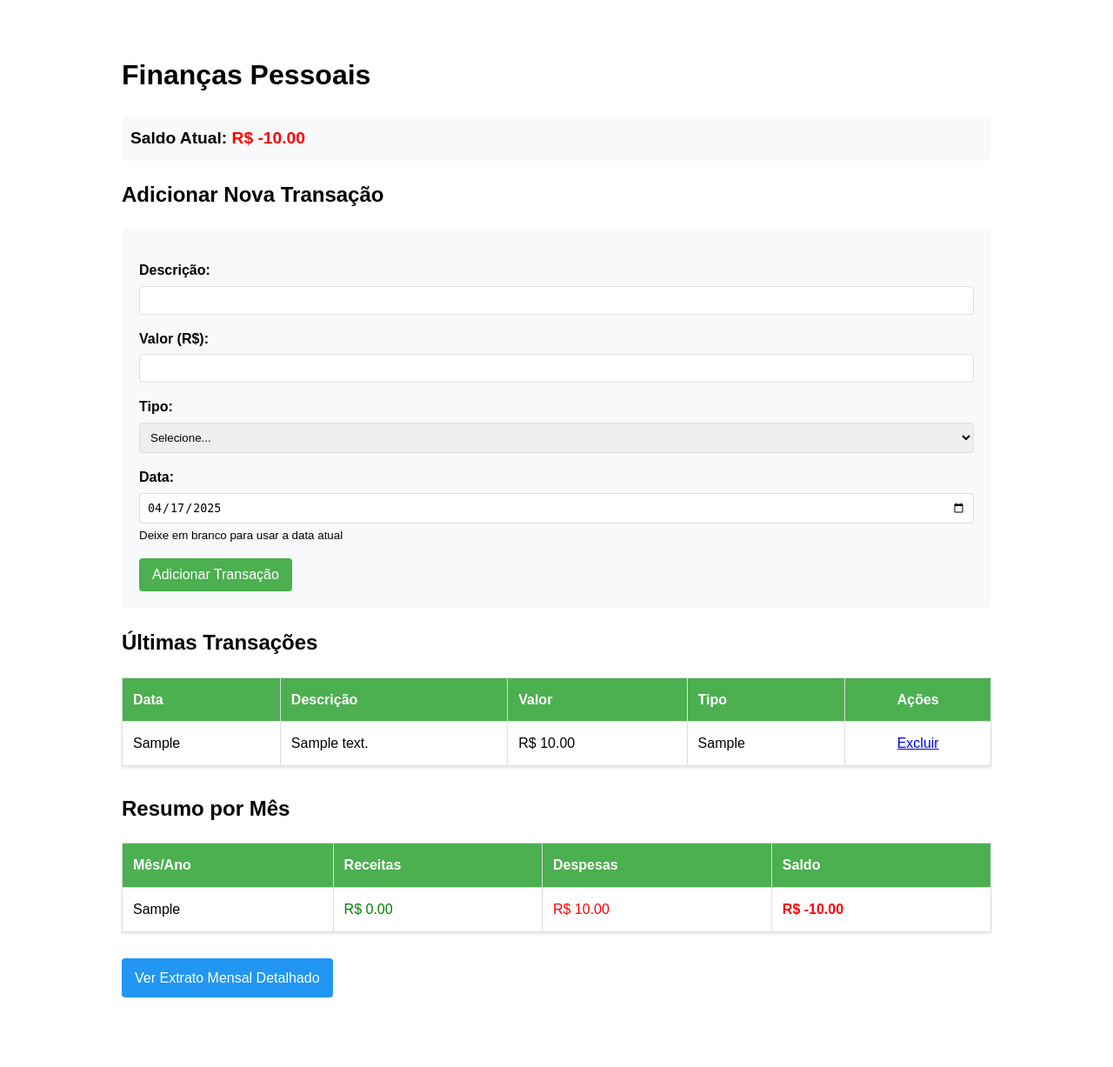
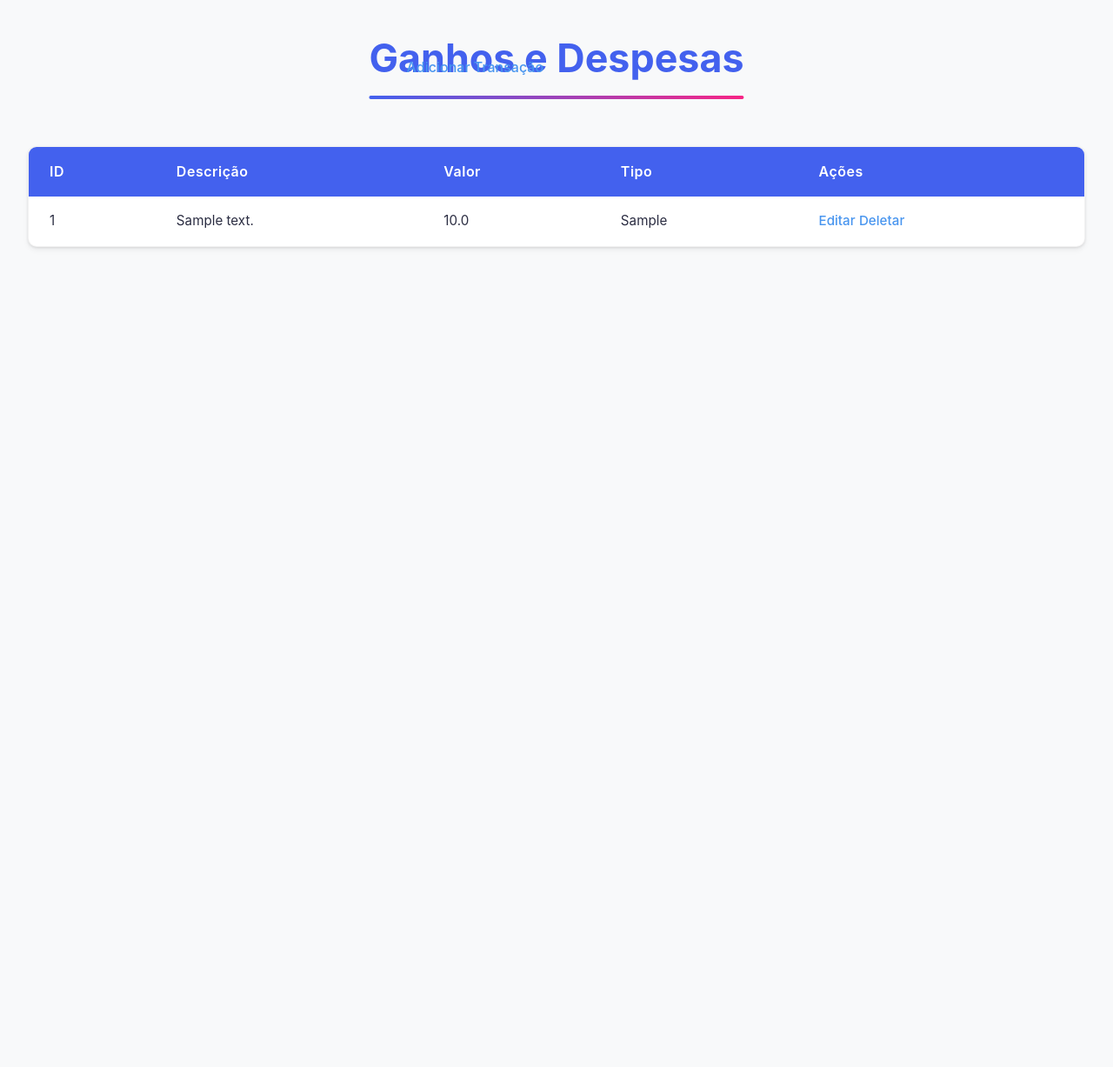
Before and after one commit to Rodrigolu25/financaspessoais, a Flask app: page / in a window 1280 px wide. Shown: the whole page at 87% size. After the commit the page ends 286 px from the top, so only its background shows below. Run offline with Flask 3, Linux system fonts and the light colour scheme; tables that the repository leaves empty hold one stand-in row (values such as "Sample post").

```diff
--- a/app.py
+++ b/app.py
@@ -1,165 +1,72 @@
-from flask import Flask, render_template, request, redirect, url_for
+from flask import Flask, request, render_template, redirect, url_for
 from flask_sqlalchemy import SQLAlchemy
-from datetime import datetime
-from collections import defaultdict
-import os
-from dotenv import load_dotenv
 
-# Carrega variáveis do arquivo .env
-load_dotenv()
+# Inicializa o aplicativo Flask
+app = Flask(__name__)
 
-app = Flask(__name__)
-app.secret_key = os.getenv('SECRET_KEY', 'chave-padrao')
-
-# Caminho para o banco de dados SQLite
-basedir = os.path.abspath(os.path.dirname(__file__))
-app.config['SQLALCHEMY_DATABASE_URI'] = 'sqlite:///' + os.path.join(basedir, 'financas.db')
+# Configura o banco de dados SQLite
+app.config['SQLALCHEMY_DATABASE_URI'] = 'sqlite:///ganhos_e_despesas.db'
 app.config['SQLALCHEMY_TRACK_MODIFICATIONS'] = False
 
+# Inicializa o SQLAlchemy
 db = SQLAlchemy(app)
 
 # Modelo de Transação
 class Transacao(db.Model):
     id = db.Column(db.Integer, primary_key=True)
-    descricao = db.Column(db.String(200), nullable=False)
+    descricao = db.Column(db.String(150), nullable=False)
     valor = db.Column(db.Float, nullable=False)
-    tipo = db.Column(db.String(10), nullable=False)  # 'receita' ou 'despesa'
-    data = db.Column(db.String(10), nullable=False)  # formato: 'YYYY-MM-DD'
-    categoria = db.Column(db.String(50))
+    tipo = db.Column(db.String(50), nullable=False)
 
-    def __repr__(self):
-        return f'<Transacao {self.descricao}>'
+# Rota para a página principal que lista as transações
+@app.route('/')
+def index():
+    transacoes = Transacao.query.all()  # Busca todas as transações no banco
+    return render_template('index.html', transacoes=transacoes)
 
-# Garante que as tabelas sejam criadas
+# Rota para adicionar uma nova transação
+@app.route('/adicionar', methods=['GET', 'POST'])
+def adicionar():
+    if request.method == 'POST':
+        descricao = request.form['descricao']
+        valor = float(request.form['valor'])
+        tipo = request.form['tipo']
+
+        nova_transacao = Transacao(descricao=descricao, valor=valor, tipo=tipo)
+        db.session.add(nova_transacao)  # Adiciona a nova transação
+        db.session.commit()  # Salva as alterações no banco
+
+        return redirect(url_for('index'))  # Redireciona de volta para a página principal
+
+    return render_template('adicionar.html')
+
+# Rota para editar uma transação existente
+@app.route('/editar/<int:id>', methods=['GET', 'POST'])
+def editar(id):
+    transacao = Transacao.query.get_or_404(id)
+
+    if request.method == 'POST':
+        transacao.descricao = request.form['descricao']
+        transacao.valor = float(request.form['valor'])
+        transacao.tipo = request.form['tipo']
+
+        db.session.commit()  # Salva as alterações no banco
+        return redirect(url_for('index'))  # Redireciona para a página principal
+
+    return render_template('editar.html', transacao=transacao)
+
+# Rota para excluir uma transação
+@app.route('/deletar/<int:id>', methods=['GET'])
+def deletar(id):
+    transacao = Transacao.query.get_or_404(id)
+    db.session.delete(transacao)  # Exclui a transação do banco
+    db.session.commit()  # Salva as alterações no banco
+    return redirect(url_for('index'))  # Redireciona para a página principal
+
+# Criar o banco de dados e tabelas, se ainda não existirem
 with app.app_context():
     db.create_all()
 
-@app.route('/', methods=['GET', 'POST'])
-def index():
-    if request.method == 'POST':
-        descricao = request.form.get('descricao', '').strip()
-        valor = float(request.form.get('valor', 0))
-        tipo = request.form.get('tipo', 'despesa')
-        data = request.form.get('data') or datetime.now().strftime('%Y-%m-%d')
-        categoria = request.form.get('categoria', 'Outros')
-
-        if not descricao or valor <= 0:
-            return redirect(url_for('index'))
-
-        nova_transacao = Transacao(
-            descricao=descricao,
-            valor=valor,
-            tipo=tipo,
-            data=data,
-            categoria=categoria
-        )
-
-        db.session.add(nova_transacao)
-        db.session.commit()
-
-        return redirect(url_for('index'))
-
-    transacoes = Transacao.query.order_by(Transacao.data.desc()).all()
-    saldo = sum(t.valor if t.tipo == 'receita' else -t.valor for t in transacoes)
-
-    resumo_meses = defaultdict(lambda: {'receitas': 0, 'despesas': 0, 'saldo': 0})
-    for t in transacoes:
-        mes_ano = t.data[:7]
-        if t.tipo == 'receita':
-            resumo_meses[mes_ano]['receitas'] += t.valor
-        else:
-            resumo_meses[mes_ano]['despesas'] += t.valor
-        resumo_meses[mes_ano]['saldo'] = resumo_meses[mes_ano]['receitas'] - resumo_meses[mes_ano]['despesas']
-
-    meses_ordenados = sorted(resumo_meses.items(), reverse=True)
-
-    return render_template('index.html',
-                           transacoes=transacoes,
-                           saldo=saldo,
-                           resumo_meses=dict(meses_ordenados))
-
-@app.route('/extrato_mensal', methods=['GET', 'POST'])
-def extrato_mensal():
-    if request.method == 'POST':
-        mes_ano = request.form.get('mes_ano')
-
-        transacoes_filtradas = Transacao.query.filter(
-            Transacao.data.startswith(mes_ano)
-        ).order_by(Transacao.data.desc()).all()
-
-        receitas = sum(t.valor for t in transacoes_filtradas if t.tipo == 'receita')
-        despesas = sum(t.valor for t in transacoes_filtradas if t.tipo == 'despesa')
-        saldo = receitas - despesas
-
-        return render_template('extrato_mensal.html',
-                               transacoes=transacoes_filtradas,
-                               mes_ano=mes_ano,
-                               receitas=receitas,
-                               despesas=despesas,
-                               saldo=saldo)
-
-    datas = db.session.query(Transacao.data).distinct().all()
-    meses = sorted({d[0][:7] for d in datas if d[0]}, reverse=True)
-
-    return render_template('extrato_mensal.html', meses=meses)
-
-@app.route('/extrato_categoria', methods=['GET', 'POST'])
-def extrato_categoria():
-    if request.method == 'POST':
-        categoria = request.form.get('categoria', '').strip()
-
-        transacoes_filtradas = Transacao.query.filter(
-            Transacao.categoria.ilike(f'%{categoria}%')
-        ).order_by(Transacao.data.desc()).all()
-
-        receitas = sum(t.valor for t in transacoes_filtradas if t.tipo == 'receita')
-        despesas = sum(t.valor for t in transacoes_filtradas if t.tipo == 'despesa')
-        saldo = receitas - despesas
-
-        return render_template('extrato_categoria.html',
-                               transacoes=transacoes_filtradas,
-                               categoria=categoria,
-                               receitas=receitas,
-                               despesas=despesas,
-                               saldo=saldo)
-
-    categorias = [t[0] for t in db.session.query(Transacao.categoria).distinct().all() if t[0]]
-    return render_template('extrato_categoria.html', categorias=categorias)
-
-@app.route('/extrato_descricao', methods=['GET', 'POST'])
-def extrato_descricao():
-    descricao = None
-    transacoes = []
-    receitas = despesas = saldo = 0.0
-
-    if request.method == 'POST':
-        descricao = request.form['descricao']
-        transacoes = Transacao.query.filter(Transacao.descricao.ilike(f'%{descricao}%')).order_by(Transacao.data.desc()).all()
-        for t in transacoes:
-            if t.tipo == 'receita':
-                receitas += t.valor
-            elif t.tipo == 'despesa':
-                despesas += t.valor
-        saldo = receitas - despesas
-
-    descricoes = [t.descricao for t in Transacao.query.with_entities(Transacao.descricao).distinct()]
-
-    return render_template('extrato_descricao.html',
-                           descricao=descricao,
-                           transacoes=transacoes,
-                           receitas=receitas,
-                           despesas=despesas,
-                           saldo=saldo,
-                           descricoes=descricoes)
-
-@app.route('/excluir/<int:transacao_id>', methods=['POST'])
-def excluir_transacao(transacao_id):
-    transacao = Transacao.query.get_or_404(transacao_id)
-    db.session.delete(transacao)
-    db.session.commit()
-    return redirect(url_for('index'))
-
-# Rodar a aplicação
-if __name__ == '__main__':
-    port = int(os.environ.get("PORT", 5000))
-    app.run(host='0.0.0.0', port=port, debug=True)
+# Executa o servidor Flask
+if __name__ == "__main__":
+    app.run(debug=True)
--- /dev/null
+++ b/static/styles.css
@@ -0,0 +1,243 @@
+/* Reset e Variáveis de Cores Vibrantes */
+:root {
+    --primary: #4361ee;       /* Azul vibrante */
+    --primary-light: #4895ef; /* Azul claro */
+    --secondary: #7209b7;     /* Roxo moderno */
+    --accent: #f72585;        /* Rosa chic */
+    --light: #ffffff;         /* Branco puro */
+    --light-gray: #f8f9fa;    /* Cinza muito claro */
+    --text: #2b2d42;         /* Texto escuro sofisticado */
+    --text-light: #8d99ae;    /* Texto cinza */
+    --success: #4cc9f0;       /* Turquesa */
+    --warning: #ff9e00;       /* Amarelo dourado */
+    --radius: 10px;           /* Bordas arredondadas */
+    --shadow: 0 4px 6px rgba(0, 0, 0, 0.05), 0 1px 3px rgba(0, 0, 0, 0.1);
+    --transition: all 0.25s ease;
+  }
+
+  * {
+    margin: 0;
+    padding: 0;
+    box-sizing: border-box;
+  }
+
+  body {
+    font-family: 'Poppins', -apple-system, BlinkMacSystemFont, 'Segoe UI', Roboto, Oxygen, Ubuntu, Cantarell, sans-serif;
+    background-color: var(--light-gray);
+    color: var(--text);
+    line-height: 1.6;
+    padding: 2rem;
+  }
+
+  /* Tipografia Atualizada */
+  h1 {
+    text-align: center;
+    font-size: 2.8rem;
+    margin-bottom: 2rem;
+    font-weight: 700;
+    color: var(--primary);
+    position: relative;
+    display: inline-block;
+    left: 50%;
+    transform: translateX(-50%);
+  }
+
+  h1::after {
+    content: '';
+    position: absolute;
+    bottom: -10px;
+    left: 0;
+    width: 100%;
+    height: 4px;
+    background: linear-gradient(90deg, var(--primary), var(--accent));
+    border-radius: 2px;
+  }
+
+  /* Tabela Estilizada */
+  table {
+    width: 100%;
+    margin: 2rem 0;
+    border-collapse: separate;
+    border-spacing: 0;
+    border-radius: var(--radius);
+    overflow: hidden;
+    box-shadow: var(--shadow);
+    background: var(--light);
+    border: 1px solid rgba(0, 0, 0, 0.05);
+  }
+
+  th, td {
+    padding: 1rem 1.5rem;
+    text-align: left;
+  }
+
+  th {
+    background-color: var(--primary);
+    color: var(--light);
+    font-weight: 600;
+    letter-spacing: 0.5px;
+  }
+
+  td {
+    border-bottom: 1px solid rgba(0, 0, 0, 0.03);
+    font-size: 0.95rem;
+  }
+
+  tr:last-child td {
+    border-bottom: none;
+  }
+
+  tr:nth-child(even) {
+    background-color: rgba(67, 97, 238, 0.02);
+  }
+
+  tr:hover {
+    background-color: rgba(67, 97, 238, 0.05);
+  }
+
+  /* Botões Modernos */
+  button, .button {
+    display: inline-flex;
+    align-items: center;
+    justify-content: center;
+    padding: 0.75rem 1.5rem;
+    background-color: var(--primary);
+    color: white;
+    border: none;
+    border-radius: var(--radius);
+    font-weight: 500;
+    cursor: pointer;
+    transition: var(--transition);
+    box-shadow: 0 2px 4px rgba(67, 97, 238, 0.2);
+  }
+
+  button:hover {
+    background-color: var(--primary-light);
+    transform: translateY(-2px);
+    box-shadow: 0 4px 8px rgba(67, 97, 238, 0.3);
+  }
+
+  .button-accent {
+    background-color: var(--accent);
+    box-shadow: 0 2px 4px rgba(247, 37, 133, 0.2);
+  }
+
+  .button-accent:hover {
+    background-color: #ff0676;
+  }
+
+  /* Links Estilizados */
+  a {
+    color: var(--primary-light);
+    text-decoration: none;
+    font-weight: 500;
+    transition: var(--transition);
+    position: relative;
+  }
+
+  a:hover {
+    color: var(--primary);
+  }
+
+  a::after {
+    content: '';
+    position: absolute;
+    width: 100%;
+    height: 2px;
+    bottom: -2px;
+    left: 0;
+    background-color: var(--primary-light);
+    transform: scaleX(0);
+    transform-origin: right;
+    transition: transform 0.3s ease;
+  }
+
+  a:hover::after {
+    transform: scaleX(1);
+    transform-origin: left;
+  }
+
+  /* Formulário Elegante */
+  form {
+    background-color: var(--light);
+    padding: 2rem;
+    border-radius: var(--radius);
+    box-shadow: var(--shadow);
+    max-width: 500px;
+    margin: 2rem auto;
+    transition: var(--transition);
+  }
+
+  form:hover {
+    box-shadow: 0 10px 20px rgba(0, 0, 0, 0.08);
+  }
+
+  .form-group {
+    margin-bottom: 1.5rem;
+  }
+
+  label {
+    display: block;
+    margin-bottom: 0.5rem;
+    color: var(--text);
+    font-weight: 500;
+    font-size: 0.9rem;
+  }
+
+  input[type="text"],
+  input[type="number"],
+  input[type="email"],
+  input[type="password"],
+  select,
+  textarea {
+    width: 100%;
+    padding: 0.75rem 1rem;
+    border: 1px solid #e2e8f0;
+    border-radius: var(--radius);
+    font-size: 1rem;
+    transition: var(--transition);
+    background-color: var(--light);
+  }
+
+  input:focus,
+  select:focus,
+  textarea:focus {
+    outline: none;
+    border-color: var(--primary-light);
+    box-shadow: 0 0 0 3px rgba(72, 149, 239, 0.1);
+  }
+
+  /* Cards Modernos */
+  .card {
+    background: var(--light);
+    border-radius: var(--radius);
+    padding: 1.5rem;
+    box-shadow: var(--shadow);
+    transition: var(--transition);
+    margin-bottom: 1rem;
+  }
+
+  .card:hover {
+    transform: translateY(-5px);
+    box-shadow: 0 10px 25px rgba(0, 0, 0, 0.1);
+  }
+
+  /* Responsividade */
+  @media (max-width: 768px) {
+    body {
+      padding: 1rem;
+    }
+
+    h1 {
+      font-size: 2rem;
+    }
+
+    table {
+      display: block;
+      overflow-x: auto;
+    }
+
+    form {
+      padding: 1.5rem;
+    }
+  }
--- a/templates/index.html
+++ b/templates/index.html
@@ -3,227 +3,36 @@
 <head>
     <meta charset="UTF-8">
     <meta name="viewport" content="width=device-width, initial-scale=1.0">
-    <title>Finanças Pessoais</title>
-    <style>
-        body {
-            font-family: Arial, sans-serif;
-            margin: 20px;
-            line-height: 1.6;
-        }
-        .container {
-            max-width: 1000px;
-            margin: 0 auto;
-            padding: 20px;
-        }
-        .receita {
-            color: green;
-        }
-        .despesa {
-            color: red;
-        }
-        .positivo {
-            color: green;
-            font-weight: bold;
-        }
-        .negativo {
-            color: red;
-            font-weight: bold;
-        }
-        .saldo {
-            font-size: 1.2em;
-            margin: 20px 0;
-            padding: 10px;
-            background-color: #f8f9fa;
-            border-radius: 5px;
-        }
-        table {
-            width: 100%;
-            border-collapse: collapse;
-            margin: 20px 0;
-            box-shadow: 0 2px 3px rgba(0,0,0,0.1);
-        }
-        th, td {
-            border: 1px solid #ddd;
-            padding: 12px;
-            text-align: left;
-        }
-        th {
-            background-color: #4CAF50;
-            color: white;
-        }
-        tr:nth-child(even) {
-            background-color: #f2f2f2;
-        }
-        tr:hover {
-            background-color: #e9e9e9;
-        }
-        form {
-            margin: 20px 0;
-            padding: 20px;
-            background-color: #f8f9fa;
-            border-radius: 5px;
-        }
-        .form-group {
-            margin: 15px 0;
-        }
-        label {
-            display: block;
-            margin-bottom: 5px;
-            font-weight: bold;
-        }
-        input, select {
-            width: 100%;
-            padding: 8px;
-            border: 1px solid #ddd;
-            border-radius: 4px;
-            box-sizing: border-box;
-        }
-        button {
-            background-color: #4CAF50;
-            color: white;
-            padding: 10px 15px;
-            border: none;
-            border-radius: 4px;
-            cursor: pointer;
-            font-size: 1em;
-        }
-        button:hover {
-            background-color: #45a049;
-        }
-        .resumo-mensal {
-            margin: 30px 0;
-        }
-        .acoes {
-            text-align: center;
-        }
-        .btn-extrato {
-            display: inline-block;
-            background-color: #2196F3;
-            color: white;
-            padding: 10px 15px;
-            text-decoration: none;
-            border-radius: 4px;
-            margin: 10px 0;
-        }
-        .btn-extrato:hover {
-            background-color: #0b7dda;
-        }
-    </style>
+    <title>Ganhos e Despesas</title>
+    <link rel="stylesheet" href="{{ url_for('static', filename='styles.css') }}">
 </head>
 <body>
-    <div class="container">
-        <h1>Finanças Pessoais</h1>
-
-        <div class="saldo">
-            <strong>Saldo Atual:</strong>
-            <span class="{% if saldo >= 0 %}positivo{% else %}negativo{% endif %}">
-                R$ {{ "%.2f"|format(saldo) }}
-            </span>
-        </div>
-
-        <h2>Adicionar Nova Transação</h2>
-        <form method="POST">
-            <div class="form-group">
-                <label for="descricao">Descrição:</label>
-                <input type="text" id="descricao" name="descricao" required>
-            </div>
-
-            <div class="form-group">
-                <label for="valor">Valor (R$):</label>
-                <input type="number" id="valor" name="valor" step="0.01" min="0.01" required>
-            </div>
-
-            <div class="form-group">
-                <label for="tipo">Tipo:</label>
-                <select id="tipo" name="tipo" required>
-                    <option value="">Selecione...</option>
-                    <option value="receita">Receita</option>
-                    <option value="despesa">Despesa</option>
-                </select>
-            </div>
-
-            <div class="form-group">
-                <label for="data">Data:</label>
-                <input type="date" id="data" name="data">
-                <small>Deixe em branco para usar a data atual</small>
-            </div>
-
-            <button type="submit">Adicionar Transação</button>
-        </form>
-
-        <h2>Últimas Transações</h2>
-        {% if transacoes %}
+    <h1>Ganhos e Despesas</h1>
+    <a href="{{ url_for('adicionar') }}">Adicionar Transação</a>
     <table>
         <thead>
             <tr>
-                    <th>Data</th>
+                <th>ID</th>
                 <th>Descrição</th>
                 <th>Valor</th>
                 <th>Tipo</th>
-                    <th class="acoes">Ações</th>
+                <th>Ações</th>
             </tr>
         </thead>
         <tbody>
-                {% for transacao in transacoes|reverse %}
+            {% for transacao in transacoes %}
             <tr>
-                    <td>{{ transacao['data'] }}</td>
-                    <td>{{ transacao['descricao'] }}</td>
-                    <td class="{{ transacao['tipo'] }}">
-                        R$ {{ "%.2f"|format(transacao['valor']) }}
-                    </td>
-                    <td>{{ transacao['tipo']|capitalize }}</td>
-                    <td class="acoes">
-                        <a href="{{ url_for('excluir_transacao', transacao_id=transacao['id']) }}"
-                           onclick="return confirm('Tem certeza que deseja excluir esta transação?')">
-                           Excluir
-                        </a>
+                <td>{{ transacao.id }}</td>
+                <td>{{ transacao.descricao }}</td>
+                <td>{{ transacao.valor }}</td>
+                <td>{{ transacao.tipo }}</td>
+                <td>
+                    <a href="{{ url_for('editar', id=transacao.id) }}">Editar</a>
+                    <a href="{{ url_for('deletar', id=transacao.id) }}" onclick="return confirm('Tem certeza que deseja excluir?')">Deletar</a>
                 </td>
             </tr>
             {% endfor %}
         </tbody>
     </table>
-        {% else %}
-        <p>Nenhuma transação cadastrada ainda.</p>
-        {% endif %}
-
-        <div class="resumo-mensal">
-            <h2>Resumo por Mês</h2>
-            {% if resumo_meses %}
-            <table>
-                <thead>
-                    <tr>
-                        <th>Mês/Ano</th>
-                        <th>Receitas</th>
-                        <th>Despesas</th>
-                        <th>Saldo</th>
-                    </tr>
-                </thead>
-                <tbody>
-                    {% for mes, valores in resumo_meses.items()|sort(reverse=True) %}
-                    <tr>
-                        <td>{{ mes }}</td>
-                        <td class="receita">R$ {{ "%.2f"|format(valores['receitas']) }}</td>
-                        <td class="despesa">R$ {{ "%.2f"|format(valores['despesas']) }}</td>
-                        <td class="{% if valores['saldo'] >= 0 %}positivo{% else %}negativo{% endif %}">
-                            R$ {{ "%.2f"|format(valores['saldo']) }}
-                        </td>
-                    </tr>
-                    {% endfor %}
-                </tbody>
-            </table>
-
-            <a href="{{ url_for('extrato_mensal') }}" class="btn-extrato">
-                Ver Extrato Mensal Detalhado
-            </a>
-            {% else %}
-            <p>Nenhum dado disponível para exibir o resumo mensal.</p>
-            {% endif %}
-        </div>
-    </div>
-
-    <script>
-        // Configura a data atual como padrão no campo de data
-        document.getElementById('data').value = new Date().toISOString().substr(0, 10);
-    </script>
 </body>
 </html>
```
Also changed, not shown: templates/adicionar.html (added, +26 -0 lines), templates/editar.html (added, +26 -0 lines). Lines whose indentation alone changed are shown as unchanged.
